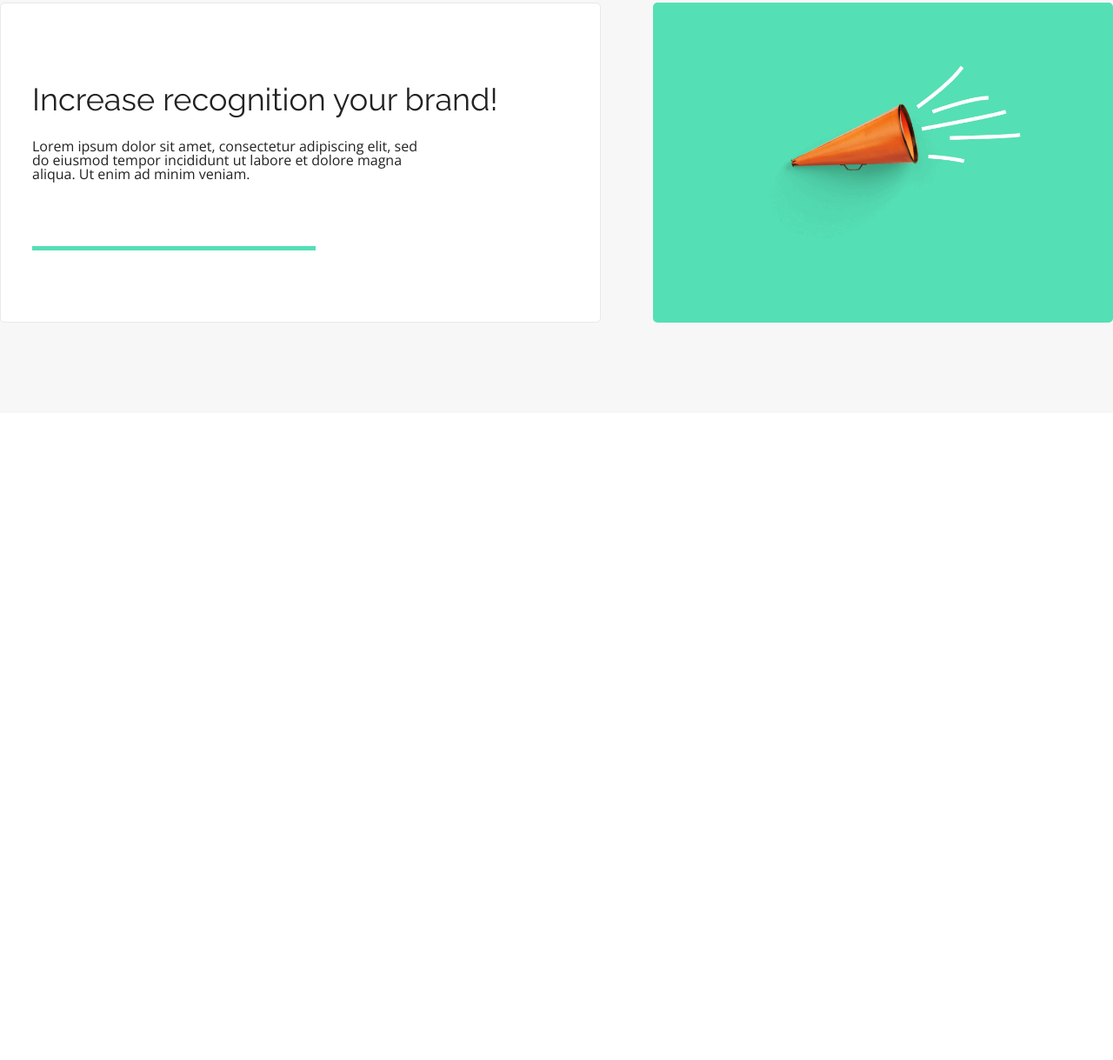
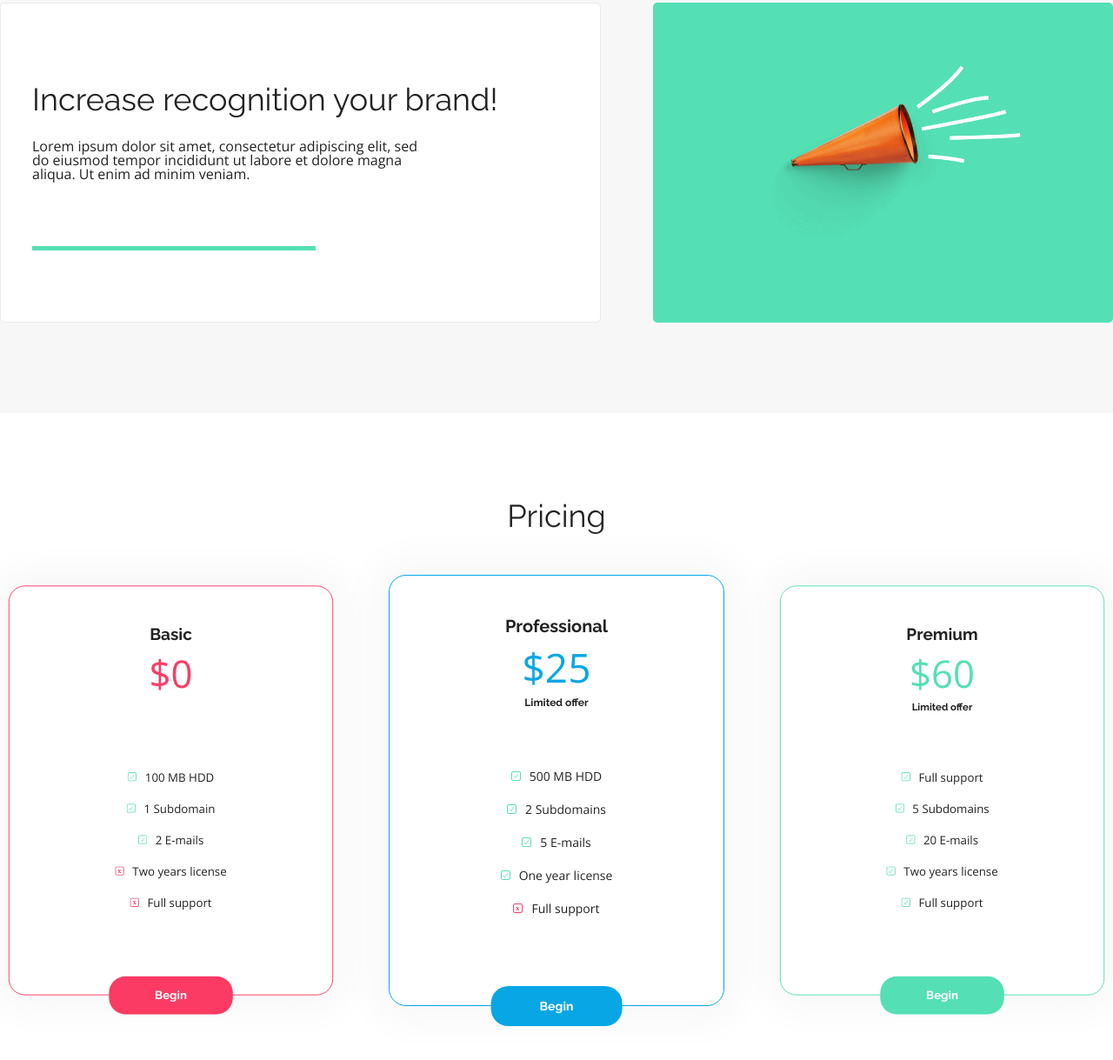
Before and after one commit to GrzegorzBanaszak/best-shop, a plain HTML site: page index.html in a window 1280 px wide. Shown: the part 2197-3416 px from the top of the page at 87% size. Before the commit the page ends 2672 px from the top, so only its background shows below. Drawn offline with nearby package versions, Linux system fonts and the light colour scheme.

Commit message:
Dodanie sekcji pricing

```diff
--- a/css/style.css
+++ b/css/style.css
@@ -301,6 +301,7 @@ body{
 .card-2{
     margin-top: 2.25rem;
     background-color:var(--color-white);
+    flex-direction: row-reverse;
 }
 .card-2 .image__content{
     margin-left: 4.3rem;
@@ -407,3 +408,122 @@ body{
 }
 
 /* #endregion */
+
+/* #region Price */
+
+.price{
+    padding-top:6.25rem ;
+    padding-bottom:10.75rem;
+}
+
+.price__title{
+    font-size:2.25rem;
+    text-align: center;
+}
+.price__cards{
+    margin-top:3.125rem;
+    display: flex;
+    justify-content: space-between;
+    text-align: center;
+}
+
+.price__card{
+    padding: 3rem 8rem 5rem 8rem;
+    border-radius: 20px;
+    position: relative;
+    box-shadow: 0px 0px 46px 17px var(--color-light-grey);
+}
+
+.card--basic{
+    border:1px solid var(--color-redish);
+    transform: scale(0.95);
+}
+.card--professional {
+    border: 1px solid var(--color-primary);
+}
+.card--premium {
+    border: 1px solid var(--color-green);
+    transform: scale(0.95);
+}
+
+.price__type{
+    font-size:1.25rem;
+    font-weight: bold;
+}
+
+.price__amount{
+    margin-top: 0.875rem;
+    font-size: 2.875rem;
+    font-family: 'Open Sans',
+    sans-serif;
+    font-weight: 300;
+}
+
+.amount--basic{
+    color:var(--color-redish);
+}
+.amount--professional {
+    color: var(--color-primary);
+}
+.amount--premium {
+    color: var(--color-green);
+}
+
+.price__limit{
+    margin-top: 0.75rem;
+    font-size: 0.75rem;
+    font-weight:bold;
+}
+
+.card--basic .price__offer{
+    margin-top: 6rem;
+}
+
+.card--professional .price__offer,
+.card--premium .price__offer
+ {
+    margin-top: 4.5rem;
+}
+
+.price__offer li {
+    margin-bottom: 1.5rem;
+    font-size:0.875rem;
+    font-family: 'Open Sans',
+    sans-serif;
+}
+
+.price__offer .offer--yes::before{
+    content:url("../assets/Checkmark-1.svg");
+    display:inline-block;
+    margin-right: 10px;
+}
+
+.price__offer .offer--no::before{
+    content:url("../assets/Close.svg");
+    display:inline-block;
+    margin-right: 10px;
+}
+
+.price__btn{
+    position: absolute;
+    bottom: -1.5rem;
+    left: 50%;
+    transform: translateX(-50%);
+    font-size:0.875rem;
+    font-weight:bold;
+    padding: 1rem 3.5rem;
+    border-radius: 20px;
+    color:var(--color-white);
+}
+
+.btn--basic{
+    background:var(--color-redish);
+}
+.btn--professional {
+    background:var(--color-primary);
+}
+.btn--premium {
+    background:var(--color-green);
+}
+
+/* #endregion */
--- a/index.html
+++ b/index.html
@@ -69,12 +69,12 @@
                 </div>
             </div>
             <div class="info__card card-2">
-                <div class="image__content">
-                    <img src="./assets/iPhone.png" alt="" class="info__image">
-                </div>
                 <div class="info__text">
                     <h3 class="info__title">Your shop is where you are!</h3>
                     <p class="info__description">Lorem ipsum dolor sit amet, consectetur adipiscing elit, sed do eiusmod tempor incididunt ut labore et dolore magna aliqua. Ut enim ad minim veniam.</p>
+                </div>
+                <div class="image__content">
+                    <img src="./assets/iPhone.png" alt="" class="info__image">
                 </div>
             </div>
             <div class="info__card card-3">
@@ -88,5 +88,54 @@
             </div>
         </div>
     </section>
+
+    <section class="price">
+        <div class="container">
+            <div class="price__title">
+                Pricing
+            </div>
+            <div class="price__cards">
+                <div class="price__card card--basic">
+                    <h4 class="price__type">Basic</h4>
+                    <p class="price__amount amount--basic">$0</p>
+                    <p class="price__limit"></p>
+                    <ul class="price__offer">
+                        <li class="offer--yes">100 MB HDD</li>
+                        <li class="offer--yes">1 Subdomain</li>
+                        <li class="offer--yes">2 E-mails</li>
+                        <li class="offer--no">Two years license</li>
+                        <li class="offer--no">Full support</li>
+                    </ul>
+                    <a href="#" class="price__btn btn--basic">Begin</a>
+                </div>
+                <div class="price__card card--professional">
+                    <h4 class="price__type">Professional</h4>
+                    <p class="price__amount amount--professional">$25</p>
+                    <p class="price__limit">Limited offer</p>
+                    <ul class="price__offer">
+                        <li class="offer--yes">500 MB HDD</li>
+                        <li class="offer--yes">2 Subdomains</li>
+                        <li class="offer--yes">5 E-mails</li>
+                        <li class="offer--yes">One year license</li>
+                        <li class="offer--no">Full support</li>
+                    </ul>
+                    <a href="#" class="price__btn btn--professional">Begin</a>
+                </div>
+                <div class="price__card card--premium">
+                    <h4 class="price__type">Premium</h4>
+                    <p class="price__amount amount--premium">$60</p>
+                    <p class="price__limit">Limited offer</p>
+                    <ul class="price__offer">
+                        <li class="offer--yes">Full support</li>
+                        <li class="offer--yes">5 Subdomains</li>
+                        <li class="offer--yes">20 E-mails</li>
+                        <li class="offer--yes">Two years license</li>
+                        <li class="offer--yes">Full support</li>
+                    </ul>
+                    <a href="#" class="price__btn btn--premium">Begin</a>
+                </div>
+            </div>
+        </div>
+    </section>
 </body>
 </html>
```
